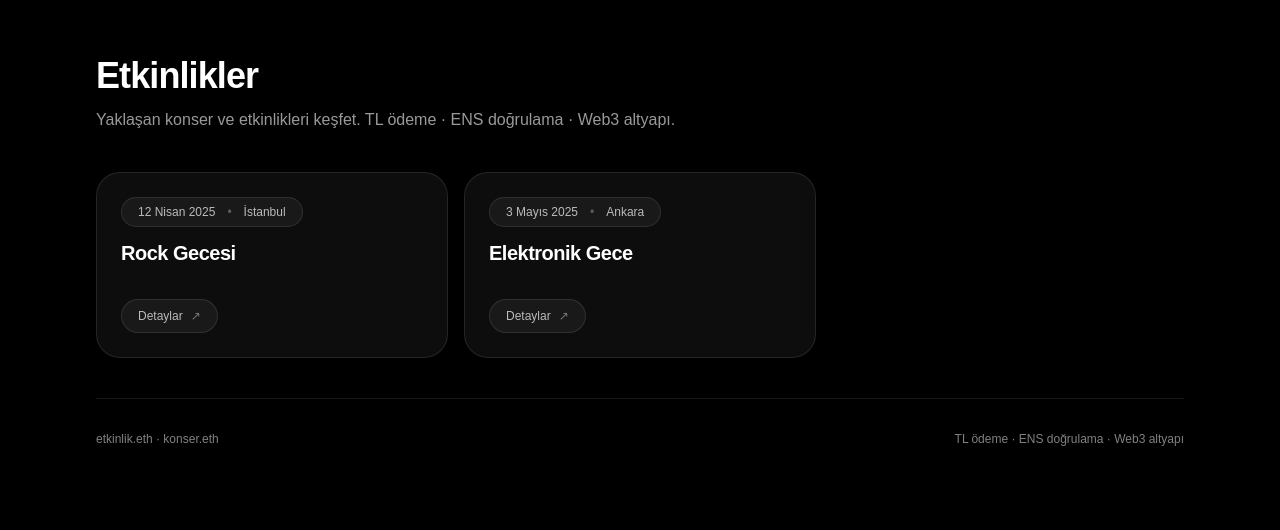
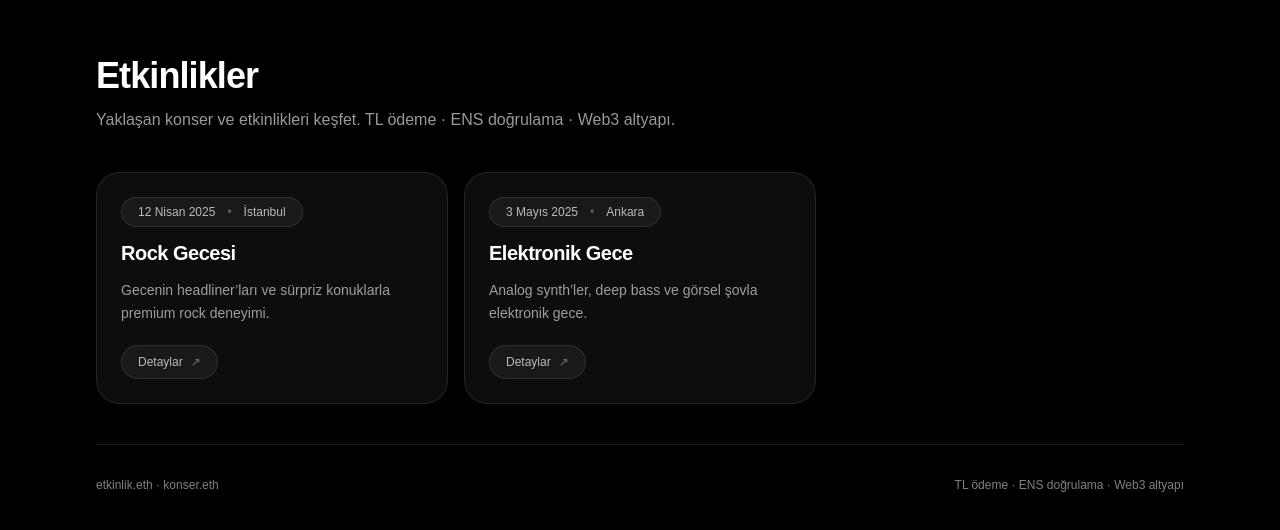
Before and after one commit to LucidDreamTR/etkinlik-konser, a Next.js app: page /events in a window 1280 px wide. Shown: the top 530 px of the page. Built offline with nearby package versions, Linux system fonts and the light colour scheme; no server answers.

Commit message:
chore: add event descriptions and remove any cast

```diff
--- a/app/events.mock.ts
+++ b/app/events.mock.ts
@@ -4,11 +4,13 @@ export const events = [
     title: "Rock Gecesi",
     date: "12 Nisan 2025",
     location: "İstanbul",
+    description: "Gecenin headliner’ları ve sürpriz konuklarla premium rock deneyimi.",
   },
   {
     slug: "elektronik-gece",
     title: "Elektronik Gece",
     date: "3 Mayıs 2025",
     location: "Ankara",
+    description: "Analog synth’ler, deep bass ve görsel şovla elektronik gece.",
   },
 ];
--- a/app/events/page.tsx
+++ b/app/events/page.tsx
@@ -81,7 +81,7 @@ export default function EventsPage() {
                 </h2>
 
                 <p className="text-sm leading-relaxed text-white/60 line-clamp-3">
-                  {("description" in e ? (e as any).description : "")}
+                  {e.description}
                 </p>
 
                 <div className="mt-2 inline-flex w-fit items-center gap-2 rounded-full border border-white/10 bg-white/5 px-4 py-2 text-xs text-white/70 transition group-hover:bg-white/10">
```
